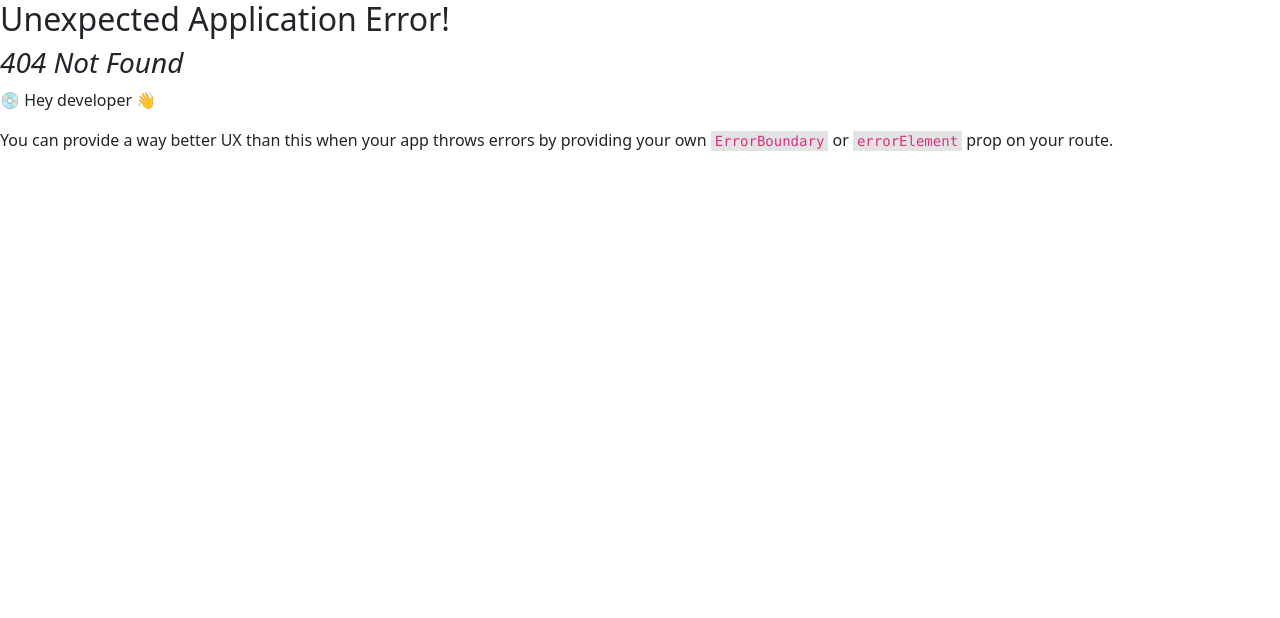
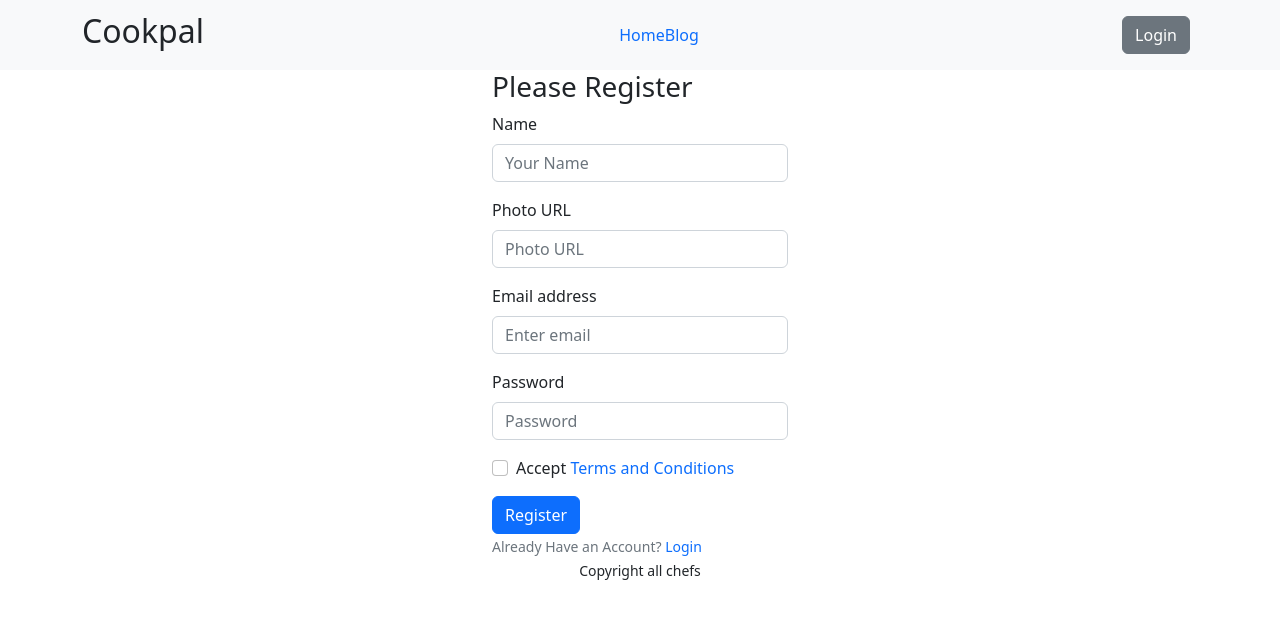
Before and after one commit to shamirashuchi/Cookpal-Client-Side, a React (Vite) app: page /register in a window 1280 px wide. Before the commit this address had no page. Shown: the top 618 px of the page. Built offline with nearby package versions, Linux system fonts and the light colour scheme.

Commit message:
login page

```diff
--- a/package.json
+++ b/package.json
@@ -11,6 +11,7 @@
   },
   "dependencies": {
     "bootstrap": "^5.2.3",
+    "firebase": "^9.21.0",
     "localforage": "^1.10.0",
     "match-sorter": "^6.3.1",
     "react": "^18.2.0",
--- a/src/Components/Login/Login.jsx
+++ b/src/Components/Login/Login.jsx
@@ -1,9 +1,61 @@
-import React from 'react';
+import React, { useContext } from 'react';
+import { Button, Container } from 'react-bootstrap';
+import { Form } from 'react-bootstrap';
+import { Link } from 'react-router-dom';
+import Header from '../Header/Header';
+import Footer from '../Footer/Footer';
+import { AuthContext } from '../../Providers/Authprovider';
 
 const Login = () => {
+    const { signIn } = useContext(AuthContext);
+    const handleLogin = event => {
+        event.preventDefault();
+        const form = event.target;
+        const email = form.email.value;
+        const password = form.password.value;
+        console.log(email, password);
+
+        signIn(email, password)
+            .then(result => {
+                const loggedUser = result.user;
+                console.log(loggedUser);
+            })
+            .catch(error => {
+                console.log(error);
+            })
+    }
     return (
         <div>
-            <h2>This is login page</h2>
+            <Header></Header>
+            <Container className='w-25 mx-auto'>
+            <h3>Please Login</h3>
+            <Form onSubmit={handleLogin}>
+                <Form.Group className="mb-3" controlId="formBasicEmail">
+                    <Form.Label>Email address</Form.Label>
+                    <Form.Control type="email" name='email' placeholder="Enter email" required />
+                </Form.Group>
+
+                <Form.Group className="mb-3" controlId="formBasicPassword">
+                    <Form.Label>Password</Form.Label>
+                    <Form.Control type="password" name='password' placeholder="Password" required />
+                </Form.Group>
+
+                <Button variant="primary" type="submit">
+                    Login
+                </Button>
+                <br />
+                <Form.Text className="text-secondary">
+                    Don't Have an Account? <Link to="/register">Register</Link>
+                </Form.Text>
+                <Form.Text className="text-success">
+
+                </Form.Text>
+                <Form.Text className="text-danger">
+
+                </Form.Text>
+            </Form>
+        </Container>
+        <Footer></Footer>
         </div>
     );
 };
--- a/src/Components/Routes/Routes.jsx
+++ b/src/Components/Routes/Routes.jsx
@@ -3,6 +3,8 @@
 import Home from "../Home/Home";
 import SpecificCard from "../SpecificCard/SpecificCard";
 import Blog from "../Blog/Blog";
+
+import Register from "../../Register/Register";
 import Login from "../Login/Login";
 const router = createBrowserRouter([
   {
@@ -37,6 +39,10 @@
   {
     path:"/login",
     element:<Login></Login>
+  },
+  {
+    path:"/register",
+    element:<Register></Register>
   }
 ]);
 export default router;
--- a/src/Providers/Authprovider.jsx
+++ b/src/Providers/Authprovider.jsx
@@ -1,10 +1,33 @@
-import React from 'react';
+import React, { createContext, useState } from 'react';
+import { createUserWithEmailAndPassword, getAuth, onAuthStateChanged, signInWithEmailAndPassword, signOut } from "firebase/auth";
+import app from '../firebase/firebase.config';
+export const AuthContext = createContext(null);
+const auth = getAuth(app);
+const Authprovider = ({children}) => {
+    // const [user, setUser] = useState(null);
+    const [loading, setLoading] = useState(true);
+    const user = null;
 
-const Authprovider = () => {
+    const createUser = (email, password) => {
+        setLoading(true);
+        return createUserWithEmailAndPassword(auth, email, password);
+    }
+
+    const signIn = (email, password) => {
+        setLoading(true);
+        return signInWithEmailAndPassword(auth, email, password);
+    }
+
+
+    const authInfo = {
+        user,
+        createUser,
+        signIn
+    }
     return (
-        <div>
-
-        </div>
+        <AuthContext.Provider value={authInfo}>
+            {children}
+        </AuthContext.Provider>
     );
 };
 
--- /dev/null
+++ b/src/Register/Register.jsx
@@ -0,0 +1,78 @@
+import React, { useContext } from 'react';
+import { Button, Container, Form } from 'react-bootstrap';
+import { Link } from 'react-router-dom';
+import Header from '../Components/Header/Header';
+import Footer from '../Components/Footer/Footer';
+import { AuthContext } from '../Providers/Authprovider';
+
+const Register = () => {
+    const {createUser} = useContext(AuthContext);
+    const handleRegister = event => {
+        event.preventDefault();
+        const form = event.target;
+        const name = form.name.value;
+        const photo = form.photo.value;
+        const email = form.email.value;
+        const password = form.password.value;
+
+        console.log(name, photo, email, password)
+        createUser(email, password)
+            .then(result => {
+                const createdUser = result.user;
+                console.log(createdUser);
+            })
+            .catch(error => {
+                console.log(error);
+            })
+    }
+    return (
+       <div>
+        <Header></Header>
+         <Container className='w-25 mx-auto'>
+            <h3>Please Register</h3>
+            <Form onSubmit={handleRegister}>
+                <Form.Group className="mb-3" controlId="formBasicEmail">
+                    <Form.Label>Name</Form.Label>
+                    <Form.Control type="text" name='name' placeholder="Your Name" required />
+                </Form.Group>
+                <Form.Group className="mb-3" controlId="formBasicEmail">
+                    <Form.Label>Photo URL</Form.Label>
+                    <Form.Control type="text" name='photo' placeholder="Photo URL" required />
+                </Form.Group>
+                <Form.Group className="mb-3" controlId="formBasicEmail">
+                    <Form.Label>Email address</Form.Label>
+                    <Form.Control type="email" name='email' placeholder="Enter email" required />
+                </Form.Group>
+
+                <Form.Group className="mb-3" controlId="formBasicPassword">
+                    <Form.Label>Password</Form.Label>
+                    <Form.Control type="password" name='password' placeholder="Password" required />
+                </Form.Group>
+
+                <Form.Group className="mb-3" controlId="formBasicCheckbox">
+                    <Form.Check
+                        type="checkbox"
+                        name="accept"
+                        label={<>Accept <Link to="/terms">Terms and Conditions</Link> </>} />
+                </Form.Group>
+                <Button variant="primary"  type="submit">
+                    Register
+                </Button>
+                <br />
+                <Form.Text className="text-secondary">
+                    Already Have an Account? <Link to="/login">Login</Link>
+                </Form.Text>
+                <Form.Text className="text-success">
+
+                </Form.Text>
+                <Form.Text className="text-danger">
+
+                </Form.Text>
+            </Form>
+        </Container>
+        <Footer></Footer>
+       </div>
+    );
+};
+
+export default Register;
--- /dev/null
+++ b/src/firebase/firebase.config.js
@@ -0,0 +1,18 @@
+// Import the functions you need from the SDKs you need
+import { initializeApp } from "firebase/app";
+// TODO: Add SDKs for Firebase products that you want to use
+// https://firebase.google.com/docs/web/setup#available-libraries
+
+// Your web app's Firebase configuration
+const firebaseConfig = {
+  apiKey: "AIzaSyD7fmkXwpNguGThbPKRvdIigDxjPSOJs8w",
+  authDomain: "client-side-36388.firebaseapp.com",
+  projectId: "client-side-36388",
+  storageBucket: "client-side-36388.appspot.com",
+  messagingSenderId: "700808536641",
+  appId: "1:700808536641:web:89494bb47f197ccbd3dcc0"
+};
+
+// Initialize Firebase
+const app = initializeApp(firebaseConfig);
+export default app;
--- a/src/main.jsx
+++ b/src/main.jsx
@@ -7,9 +7,10 @@
   RouterProvider,
 } from "react-router-dom";
 import router from './Components/Routes/Routes.jsx';
+import Authprovider from './Providers/Authprovider';
 ReactDOM.createRoot(document.getElementById('root')).render(
   <React.StrictMode>
     <Toaster/>
-    <RouterProvider router={router}></RouterProvider>
+    <Authprovider><RouterProvider router={router}></RouterProvider></Authprovider>
   </React.StrictMode>,
 )
```
Also changed, not shown: 1 other file (tests, documents, lock files or other folders).
